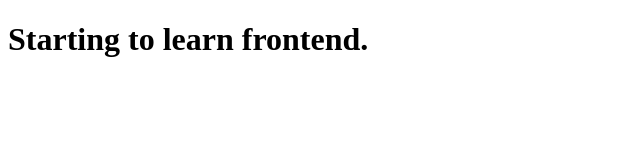
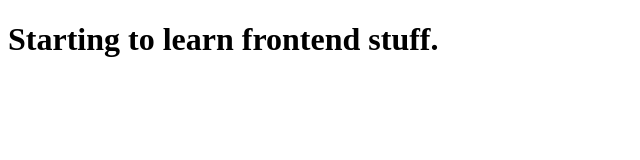
Before and after one commit to nacy5806/angular_coursera, a plain HTML site: page index.html in a window 1280 px wide. Shown: the whole page, without its empty margins (0-640 px from the left). Drawn offline with Linux system fonts and the light colour scheme.

Commit message:
Changed index message

```diff
--- a/index.html
+++ b/index.html
@@ -1,5 +1,5 @@
 <!DOCTYPE html>
 <html>
 <head> <meta charset="utf-8"> <title> Hello, World! </title> </head>
-<body> <h1> Starting to learn frontend. </h1> </body>
+<body> <h1> Starting to learn frontend stuff. </h1> </body>
 </html>
```
